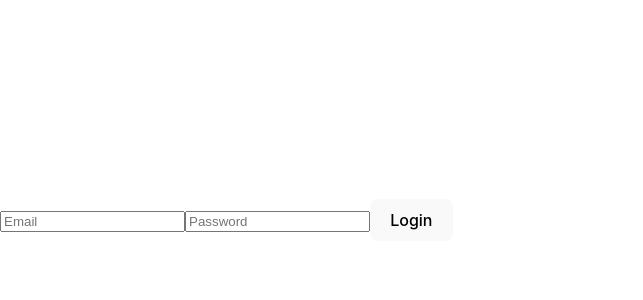
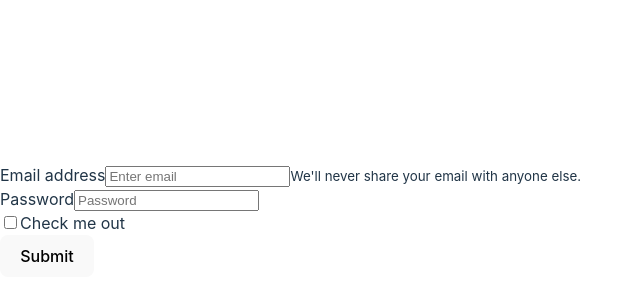
Before and after one commit to robertwilkinson9/ts-reserve-assets, a React (Vite) app: page / in a window 1280 px wide. Shown: the part 180-480 px from the top of the page, without its empty margins (0-643 px from the left). Built offline with nearby package versions, Linux system fonts and the light colour scheme.

Commit message:
use basic form from bootstrap

```diff
--- a/src/App.tsx
+++ b/src/App.tsx
@@ -1,5 +1,16 @@
 import { useState } from 'react'
 
+import { BasicExample }  from './components/form'
+
+export const App = () => {
+   return (
+     <>
+     <BasicExample />
+     </>
+   );
+}
+
+{ /*
 import Login from './components/login'
 
 export const App = () => {
@@ -10,7 +21,6 @@ export const App = () => {
    );
 }
 
-{ /*
 export const App = () => {
    return (
      <>
--- /dev/null
+++ b/src/components/form.tsx
@@ -0,0 +1,31 @@
+import Button from 'react-bootstrap/Button';
+import Form from 'react-bootstrap/Form';
+
+export const BasicExample = () => {
+  return (
+    <Form>
+      <Form.Group className="mb-3" controlId="formBasicEmail">
+        <Form.Label>Email address</Form.Label>
+        <Form.Control type="email" placeholder="Enter email" />
+        <Form.Text className="text-muted">
+          We'll never share your email with anyone else.
+        </Form.Text>
+      </Form.Group>
+
+      <Form.Group className="mb-3" controlId="formBasicPassword">
+        <Form.Label>Password</Form.Label>
+        <Form.Control type="password" placeholder="Password" />
+      </Form.Group>
+      <Form.Group className="mb-3" controlId="formBasicCheckbox">
+        <Form.Check type="checkbox" label="Check me out" />
+      </Form.Group>
+      <Button variant="primary" type="submit">
+        Submit
+      </Button>
+    </Form>
+  );
+}
+
+{ /*
+export default BasicExample;
+*/ }
```
